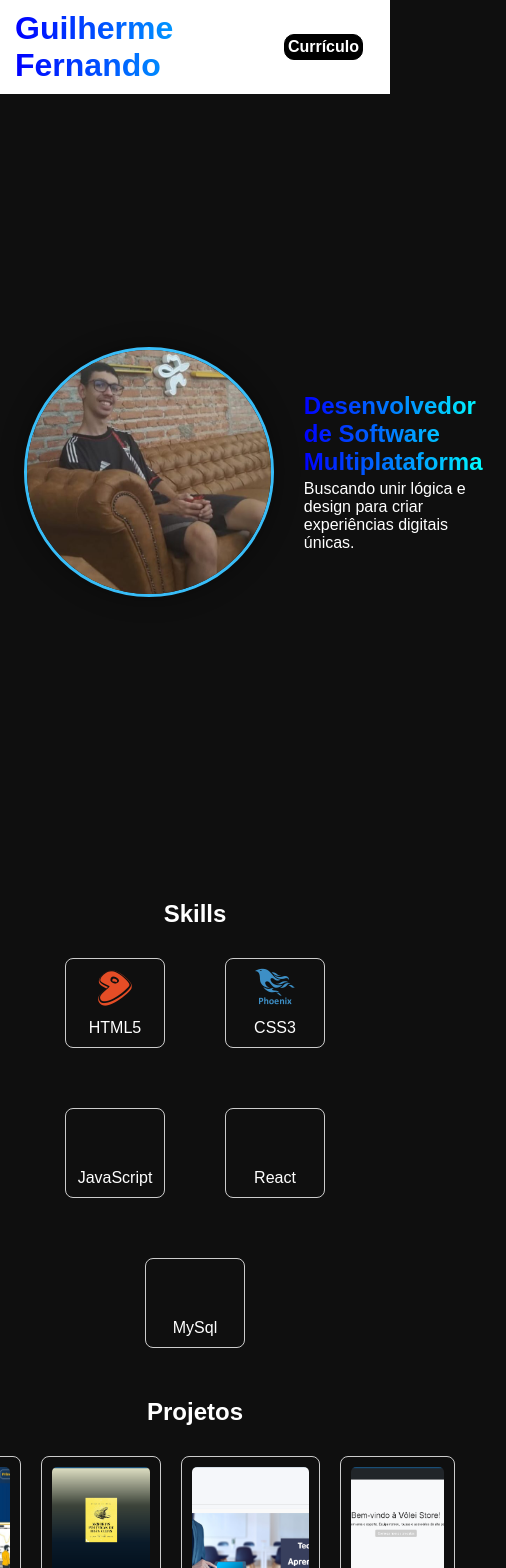
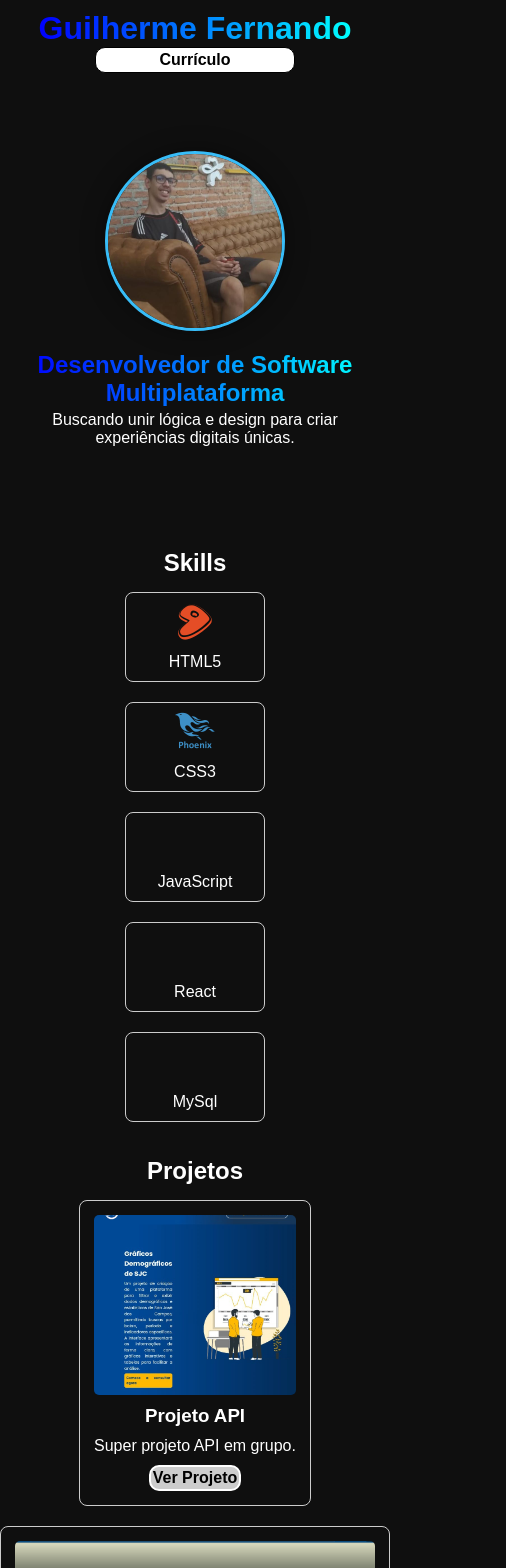
Before and after one commit to guilhermefpo/Portfolio, a React (Vite) app: page / in a window 390 px wide. Shown: the top 1568 px of the page, 506 px wide, since content can reach past the window. Built offline with nearby package versions, Linux system fonts and the light colour scheme.

Commit message:
Add @media

```diff
--- a/src/App.css
+++ b/src/App.css
@@ -4,11 +4,11 @@
   box-sizing: border-box;
 }
 
-body{
-    font-family: Arial, Helvetica, sans-serif;
-    background: #0f0f0f;
-    margin: 0px auto;
-    color: white;
+body {
+  font-family: Arial, Helvetica, sans-serif;
+  background: #0f0f0f;
+  margin: 0px auto;
+  color: white;
 }
 
 .skills {
@@ -17,7 +17,6 @@ body{
   align-items: center;
   padding: 20px;
 }
-
 
 .skills > h2 {
   padding: 30px;
@@ -29,7 +28,6 @@ body{
   gap: 60px;
   flex-wrap: wrap;
 }
-
 
 .projetos {
   display: flex;
@@ -47,3 +45,31 @@ body{
   justify-content: space-evenly;
   gap: 20px;
 }
+
+@media (max-width: 768px) {
+  .skill-lista,
+  .projetos-lista {
+    gap: 30px;
+  }
+
+  .skills > h2,
+  .projetos > h2 {
+    font-size: 1.8rem;
+    padding: 20px 0;
+  }
+}
+
+@media (max-width: 480px) {
+  .skill-lista,
+  .projetos-lista {
+    flex-direction: column;
+    gap: 20px;
+    align-items: center;
+  }
+
+  .skills > h2,
+  .projetos > h2 {
+    font-size: 1.5rem;
+    padding: 15px 0;
+  }
+}
--- a/src/App.jsx
+++ b/src/App.jsx
@@ -1,11 +1,11 @@
-import './App.css'
-import 'devicon/devicon.min.css'
-import Header from './components/Header/Header'
-import Profile from './components/Profile/Profile'
-import skills from './components/Skills/Skills'
-import ProjetoCard from './components/ProjetoCard/ProjetoCard'
-import Footer from './components/Footer/Footer'
-import Skills from './components/Skills/Skills'
+import "./App.css";
+import "devicon/devicon.min.css";
+import Header from "./components/Header/Header";
+import Profile from "./components/Profile/Profile";
+import skills from "./components/Skills/Skills";
+import ProjetoCard from "./components/ProjetoCard/ProjetoCard";
+import Footer from "./components/Footer/Footer";
+import Skills from "./components/Skills/Skills";
 
 function App() {
   const projetos = [
@@ -13,70 +13,68 @@ function App() {
       titulo: "Projeto API",
       descricao: "Super projeto API em grupo. ",
       imagem: "./imagensProjetos/Api.jpeg",
-    url: "https://github.com/guilhermefpo/CodeWave"
+      url: "https://github.com/guilhermefpo/CodeWave",
     },
     {
       titulo: "Audiobook",
       descricao: "Meu primeiro projeto em React.js.",
       imagem: "./imagensProjetos/Audiobook.png",
-    url: "https://audiobook-inky-zeta.vercel.app/"
+      url: "https://audiobook-inky-zeta.vercel.app/",
     },
     {
       titulo: "Site Universidade UNES",
-    descricao: "Primeiro projetinho na Faculdade, para prática de HTML e CSS.",
+      descricao:
+        "Primeiro projetinho na Faculdade, para prática de HTML e CSS.",
       imagem: "./imagensProjetos/unesuniversidade.png",
-    url: "https://site-universidade-two.vercel.app/"
+      url: "https://site-universidade-two.vercel.app/",
     },
     {
       titulo: "Site Volêi",
-    descricao: "Site desenvolvido com bootstrap, ideal para projetos mais simples.",
+      descricao:
+        "Site desenvolvido com bootstrap, ideal para projetos mais simples.",
       imagem: "./imagensProjetos/sitevolei.png",
-    url: "https://volei-rho.vercel.app/"
-  }
+      url: "https://volei-rho.vercel.app/",
+    },
   ];
 
   const skills = [
     {
       devicon: "devicon-html5-plain colored fs-1",
-    skill: "HTML5"
+      skill: "HTML5",
     },
     {
       devicon: "devicon-css3-plain colored fs-1",
-    skill: "CSS3"
+      skill: "CSS3",
     },
     {
       devicon: "devicon-javascript-plain colored fs-1",
-    skill: "JavaScript"
+      skill: "JavaScript",
     },
     {
       devicon: "devicon-react-original colored fs-1",
-    skill: "React"
+      skill: "React",
     },
     {
       devicon: "devicon-mysql-plain colored",
-    skill: "MySql"
-  }
-]
+      skill: "MySql",
+    },
+  ];
 
   return (
     <>
       <Header />
       <Profile />
 
-      <section className='skills' id='skills'>
+      <section className="skills" id="skills">
         <h2>Skills</h2>
-        <div className='skill-lista'>
+        <div className="skill-lista">
           {skills.map((skill, index) => (
-          <Skills
-            key={index}
-            devicon={skill.devicon}
-            skill={skill.skill}
-           />
+            <Skills key={index} devicon={skill.devicon} skill={skill.skill} />
           ))}
         </div>
       </section>
 
-        <section className="projetos" id='projetos'>
+      <section className="projetos" id="projetos">
         <h2>Projetos</h2>
 
         <div className="projetos-lista">
@@ -92,12 +90,11 @@ const skills = [
         </div>
       </section>
 
-   <section id='contato' className='section'>
+      <section id="contato" className="section">
         <Footer />
       </section>
-
     </>
-  )
+  );
 }
 
-export default App
+export default App;
--- a/src/components/Footer/style.css
+++ b/src/components/Footer/style.css
@@ -7,13 +7,15 @@
   border: none;
   cursor: pointer;
   margin: 30px auto;
-  transition: scale 0.3s ease;
+  transition:
+    transform 0.3s ease,
+    box-shadow 0.3s ease;
 }
 
 .botao-contato:hover {
-  scale: 105%;
+  transform: scale(1.05);
+  box-shadow: 0 6px 15px rgba(0, 0, 0, 0.2);
 }
-
 
 footer {
   display: flex;
@@ -28,14 +30,48 @@ footer {
   display: flex;
   gap: 15px;
   font-size: 28px;
-  transition: scale 2px;
+  transition:
+    transform 0.3s ease,
+    box-shadow 0.3s ease;
 }
 
 .social-links a {
   color: #38bdf8;
-
+  transition:
+    transform 0.3s ease,
+    color 0.3s ease;
 }
 
 .social-links a:hover {
-    scale: 105%;
+  transform: scale(1.1);
+  color: #0ea5e9;
 }
+
+@media (max-width: 768px) {
+  .botao-contato {
+    margin: 24px auto;
+  }
+
+  .social-links {
+    font-size: 26px;
+  }
+}
+
+@media (max-width: 480px) {
+  .botao-contato {
+    width: 100%;
+    max-width: 220px;
+  }
+
+  .botao-contato:hover {
+    transform: none;
+  }
+
+  .social-links {
+    font-size: 24px;
+  }
+
+  .social-links a:hover {
+    transform: none;
+  }
+}
--- a/src/components/Header/style.css
+++ b/src/components/Header/style.css
@@ -2,7 +2,6 @@
   display: flex;
   justify-content: space-between;
   align-items: center;
-    background-color: white;
   padding: 10px 15px;
 }
 
@@ -22,13 +21,55 @@ nav > a {
   border-radius: 10px;
   padding: 3px;
   margin-right: 12px;
+  transition:
+    transform 0.3s ease,
+    background-color 0.3s ease;
 }
 
 nav > a:hover {
-    scale: 105%;
+  transform: scale(1.05);
+  background-color: aqua;
 }
 
 .curriculo {
-    background-color: rgb(0, 0, 0);
-    color: rgb(255, 255, 255);
+  background-color: rgb(255, 255, 255);
+  color: rgb(0, 0, 0);
 }
+
+@media (max-width: 768px) {
+  .flex-conteiner {
+    flex-wrap: wrap;
+  }
+
+  nav {
+    width: 100%;
+    display: flex;
+    justify-content: center;
+    gap: 10px;
+  }
+
+  nav > a {
+    margin-right: 0;
+  }
+}
+
+@media (max-width: 480px) {
+  .flex-conteiner {
+    flex-direction: column;
+    text-align: center;
+  }
+
+  nav {
+    flex-direction: column;
+    align-items: center;
+  }
+
+  nav > a {
+    width: 100%;
+    max-width: 200px;
+  }
+
+  nav > a:hover {
+    transform: none;
+  }
+}
--- a/src/components/Profile/style.css
+++ b/src/components/Profile/style.css
@@ -6,14 +6,15 @@
   padding: 30vh;
 }
 
-
 .perfil > img {
   width: 250px;
   height: 250px;
   border-radius: 50%;
   border: 3px solid #38bdf8;
   object-fit: cover;
-    transition: transform 0.3s ease;
+  transition:
+    transform 0.3s ease,
+    box-shadow 0.3s ease;
   box-shadow: 0 0 25px rgba(0, 0, 0, 0.4);
 }
 
@@ -32,3 +33,31 @@
   background-clip: text;
   color: transparent;
 }
+
+@media (max-width: 768px) {
+  .perfil {
+    gap: 20px;
+  }
+
+  .perfil > img {
+    width: 200px;
+    height: 200px;
+  }
+}
+
+@media (max-width: 480px) {
+  .perfil {
+    flex-direction: column;
+    text-align: center;
+    padding: 8vh 6vw;
+  }
+
+  .perfil > img {
+    width: 180px;
+    height: 180px;
+  }
+
+  .perfil > img:hover {
+    transform: none;
+  }
+}
--- a/src/components/ProjetoCard/style.css
+++ b/src/components/ProjetoCard/style.css
@@ -8,7 +8,9 @@
   max-width: 250px;
   border: 1px solid #ccc;
   border-radius: 8px;
-  transition: scale 0.3s;
+  transition:
+    transform 0.3s ease,
+    box-shadow 0.3s ease;
 }
 
 .projeto-card > img {
@@ -19,11 +21,11 @@
 }
 
 .projeto-card:hover {
-  scale: 105%;
+  transform: scale(1.05);
 }
 
 .projeto-card > a {
-  color: rgb(0,  0, 0);
+  color: rgb(0, 0, 0);
   background-color: #ccc;
   border: 2px solid white;
   border-radius: 10px;
@@ -31,3 +33,29 @@
   font-weight: bold;
   padding: 2px;
 }
+
+@media (max-width: 768px) {
+  .projeto-card {
+    max-width: 220px;
+    padding: 12px;
+  }
+
+  .projeto-card > img {
+    height: 140px;
+  }
+}
+
+@media (max-width: 480px) {
+  .projeto-card {
+    max-width: 100%;
+    padding: 14px;
+  }
+
+  .projeto-card > img {
+    height: 180px;
+  }
+
+  .projeto-card:hover {
+    transform: none;
+  }
+}
--- a/src/components/Skills/style.css
+++ b/src/components/Skills/style.css
@@ -8,9 +8,23 @@
   border-radius: 8px;
   gap: 10px;
   padding: 10px;
-  transition: scale 0.3s;
+  transition: all 0.3s ease;
 }
 
 .habilidade:hover {
-    scale: 105%;
+  scale: 105%;
 }
+
+@media (max-width: 480px) {
+  .habilidade {
+    width: 100%;
+    max-width: 160px;
+    padding: 10px;
+  }
+}
+
+@media (max-width: 768px) {
+  .habilidade {
+    width: 140px;
+  }
+}
```
Lines whose indentation alone changed are shown as unchanged.
